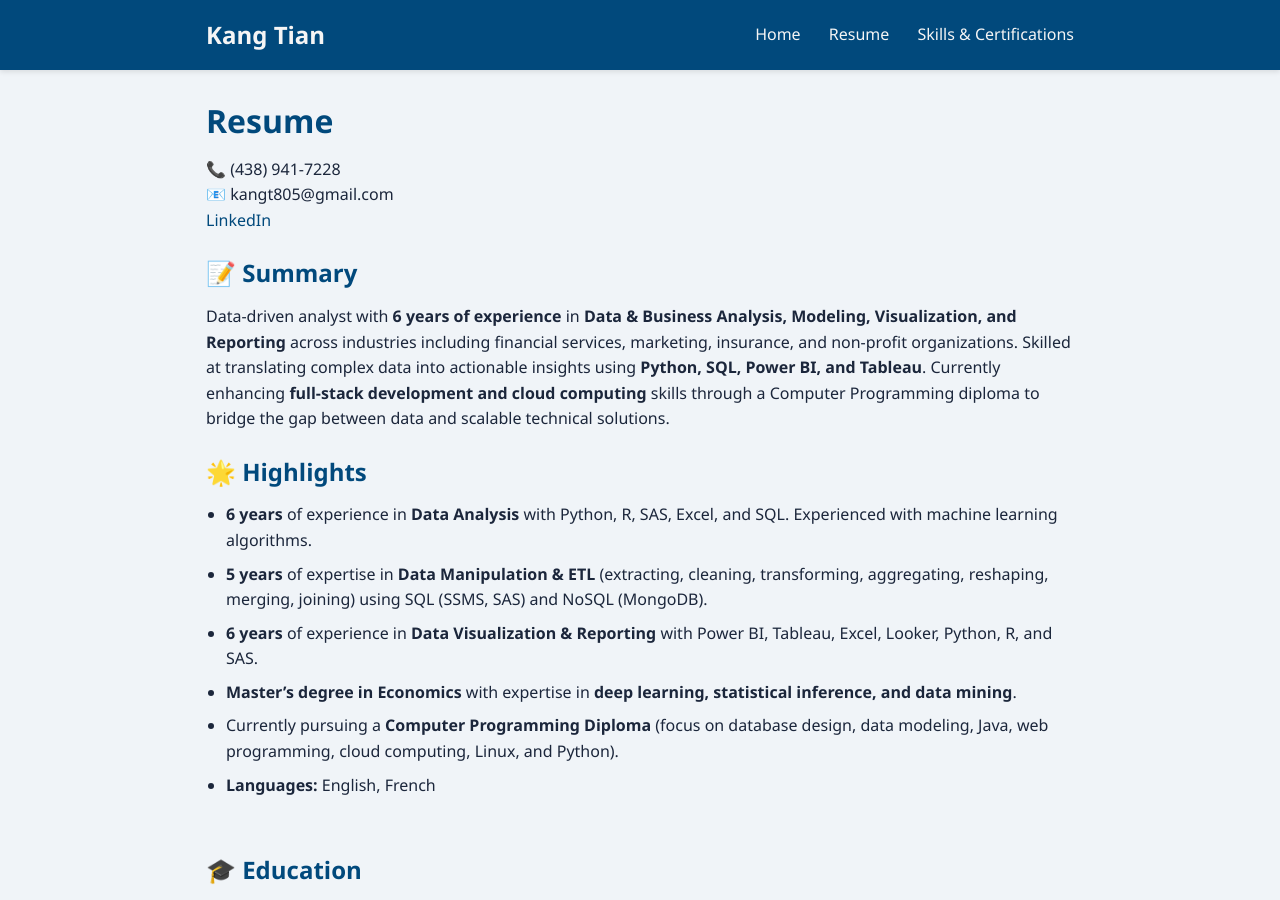
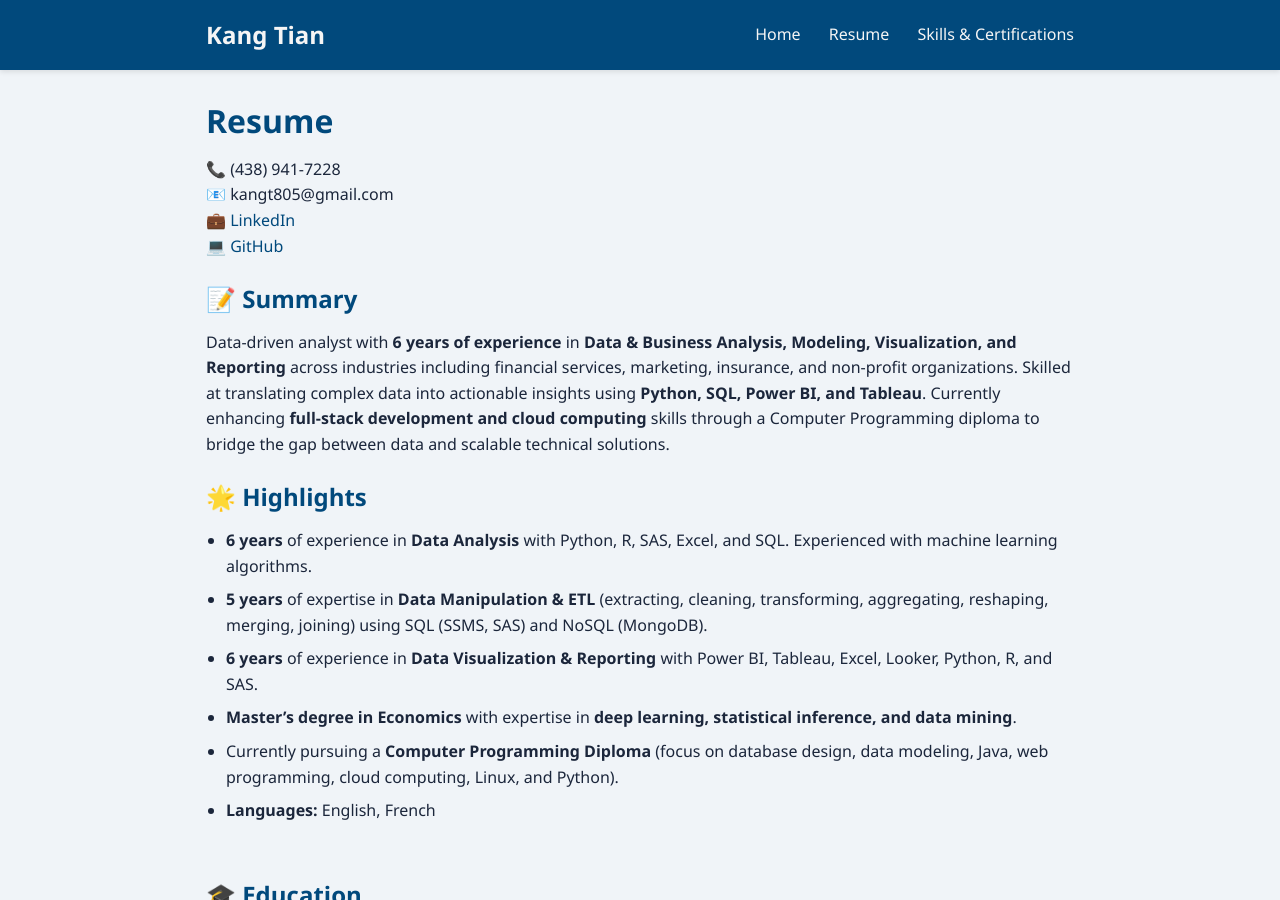
Before and after one commit to kang-tian/kang-tian.github.io, a Jekyll site: the page built from resume.md, in a window 1280 px wide and 900 px high. Built offline with Jekyll 4.4.1, drawn with Linux system fonts in a browser that asks for light colours.

Commit message:
Update resume.md

```diff
--- a/resume.md
+++ b/resume.md
@@ -10,8 +10,8 @@ categories: [resume, portfolio]
 # Resume
 📞 (438) 941-7228
 📧 kangt805@gmail.com
-[LinkedIn](https://www.linkedin.com/in/kangtianecon)
-
+💼 [LinkedIn](https://www.linkedin.com/in/kangtianecon)
+💻 [GitHub](https://github.com/kang-tian)
 
 <p> &nbsp; </p>
 
```
